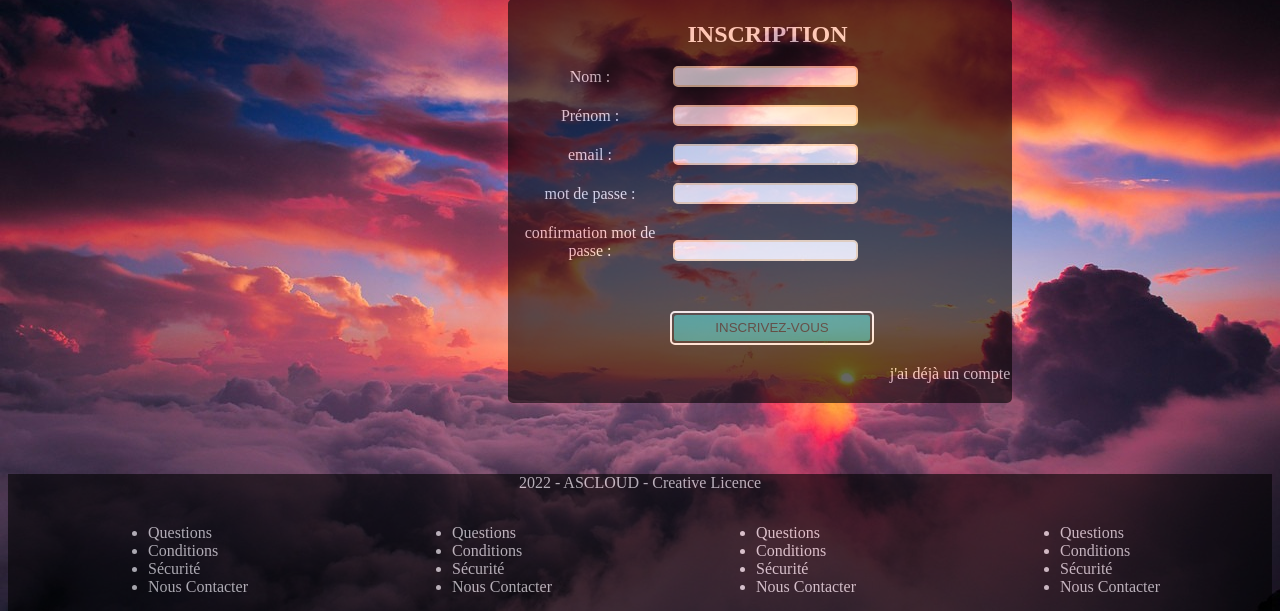
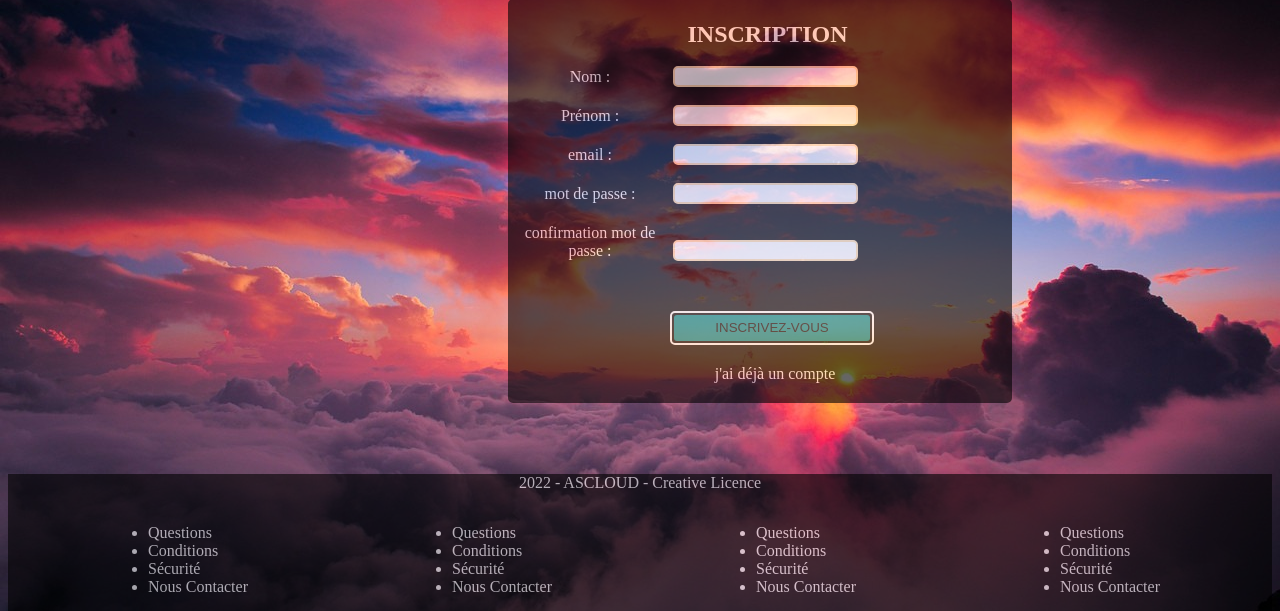
Before and after one commit to asamassekou/ASCLOUD, a PHP site: the page made by index.php in a window 1280 px wide. Shown: the part 145-756 px from the top of the page. Run offline with PHP 8.4, Linux system fonts and the light colour scheme.

Commit message:
ajustation bouton "j'ai dejà un compte"

```diff
--- a/css/inscription.css
+++ b/css/inscription.css
@@ -118,10 +118,8 @@ nav a {
 #connect {
     display: inline-block;
     position: relative;
-    left: 185px;
+    left: 10px;
     top: 50px;
-
-
 }
 #connect a {
     text-decoration: none;
--- a/modules/mod_inscription/vue_inscription.php
+++ b/modules/mod_inscription/vue_inscription.php
@@ -62,7 +62,6 @@ class VueInscription {
                     <input type="text" name="mdp2" id="nom" class="input-form"  />
                 </div>
 
-
                 <div id="button">
                     <button id="inscription" name="inscription" > INSCRIVEZ-VOUS </button>
                 </div>
```
